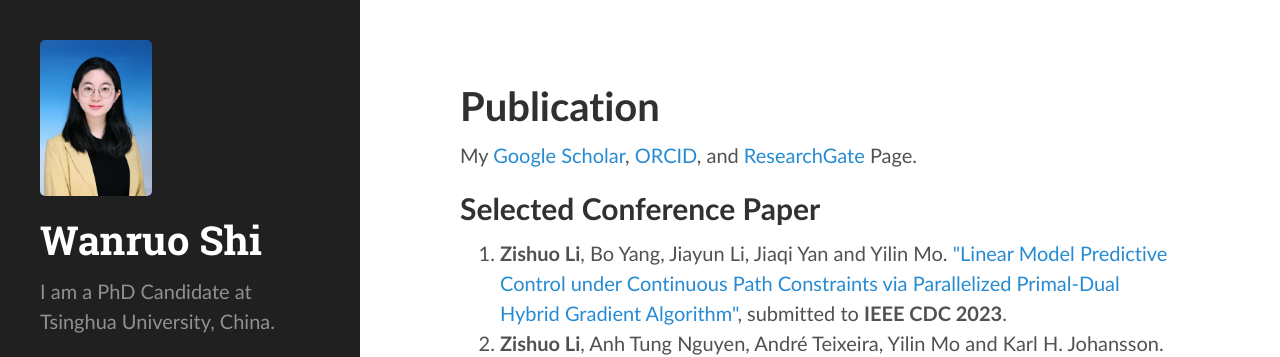
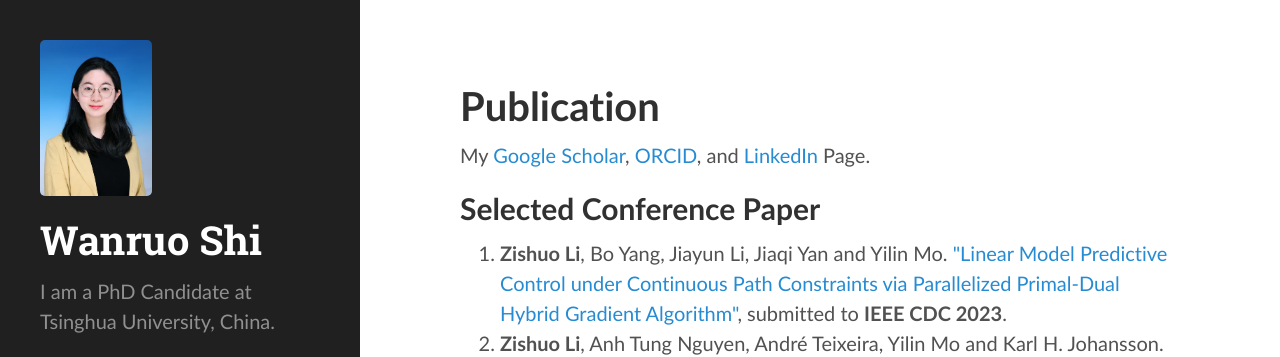
Before and after one commit to swanruo/swanruo.github.io, a Jekyll site: the page built from publication.html, in a window 1280 px wide and 1305 px high. Shown: the top 357 px of the window. Built offline with Jekyll 4.4.1, drawn with Linux system fonts in a browser that asks for light colours; nearby versions of some CDN libraries.

Commit message:
edit links

```diff
--- a/publication.html
+++ b/publication.html
@@ -4,7 +4,7 @@
 ---
 
 <p>
-My <a href="https://scholar.google.com/citations?user=4-VqEfsAAAAJ">Google Scholar</a>, <a href="https://orcid.org/0000-0003-4744-455X">ORCID</a>, and <a href="https://www.researchgate.net/profile/Li-Zishuo-5">ResearchGate</a> Page.
+My <a href="https://scholar.google.com/citations?user=8aG06sgAAAAJ">Google Scholar</a>, <a href="https://orcid.org/0000-0002-5544-8705">ORCID</a>, and <a href="https://au.linkedin.com/in/wanruo-shi-44884b299">LinkedIn</a> Page.
 </p>
 
 
```
